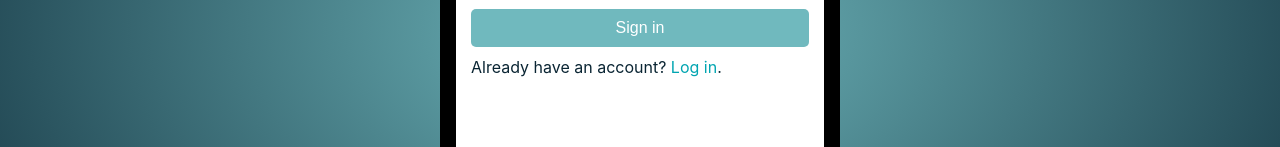
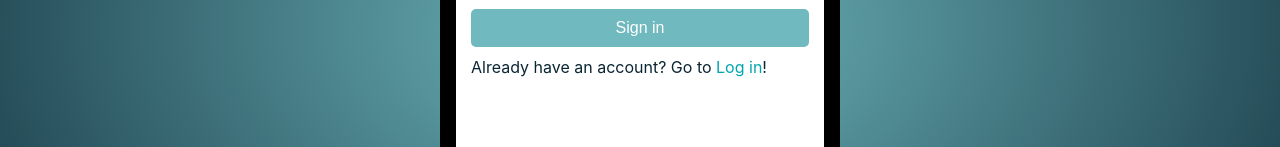
Before and after one commit to elmin-musija/tasty-next, a Next.js app: page /auth/signin in a window 1280 px wide. Shown: the part 372-519 px from the top of the page. Built offline with nearby package versions, Linux system fonts and the light colour scheme; no server answers.

Commit message:
fix: make login text semantically correct

```diff
--- a/components/login-form/login-form.js
+++ b/components/login-form/login-form.js
@@ -130,7 +130,7 @@ const LoginForm = (props) => {
 						}}
 						value="Sign up"
 					/>{" "}
-					now.
+					now!
 				</p>
 			</form>
 		</div>
--- a/components/signin-form/signin-form.js
+++ b/components/signin-form/signin-form.js
@@ -177,8 +177,8 @@ function SigninForm() {
 
 				<input type="submit" value="Sign in" />
 				<p>
-					Already have an account?{" "}
-					<input type="button" onClick={() => signIn()} value="Log in" />.
+					Already have an account? Go to{" "}
+					<input type="button" onClick={() => signIn()} value="Log in" />!
 				</p>
 			</form>
 			{!passwordIsValid && <p>Wrong Password</p>}
```
